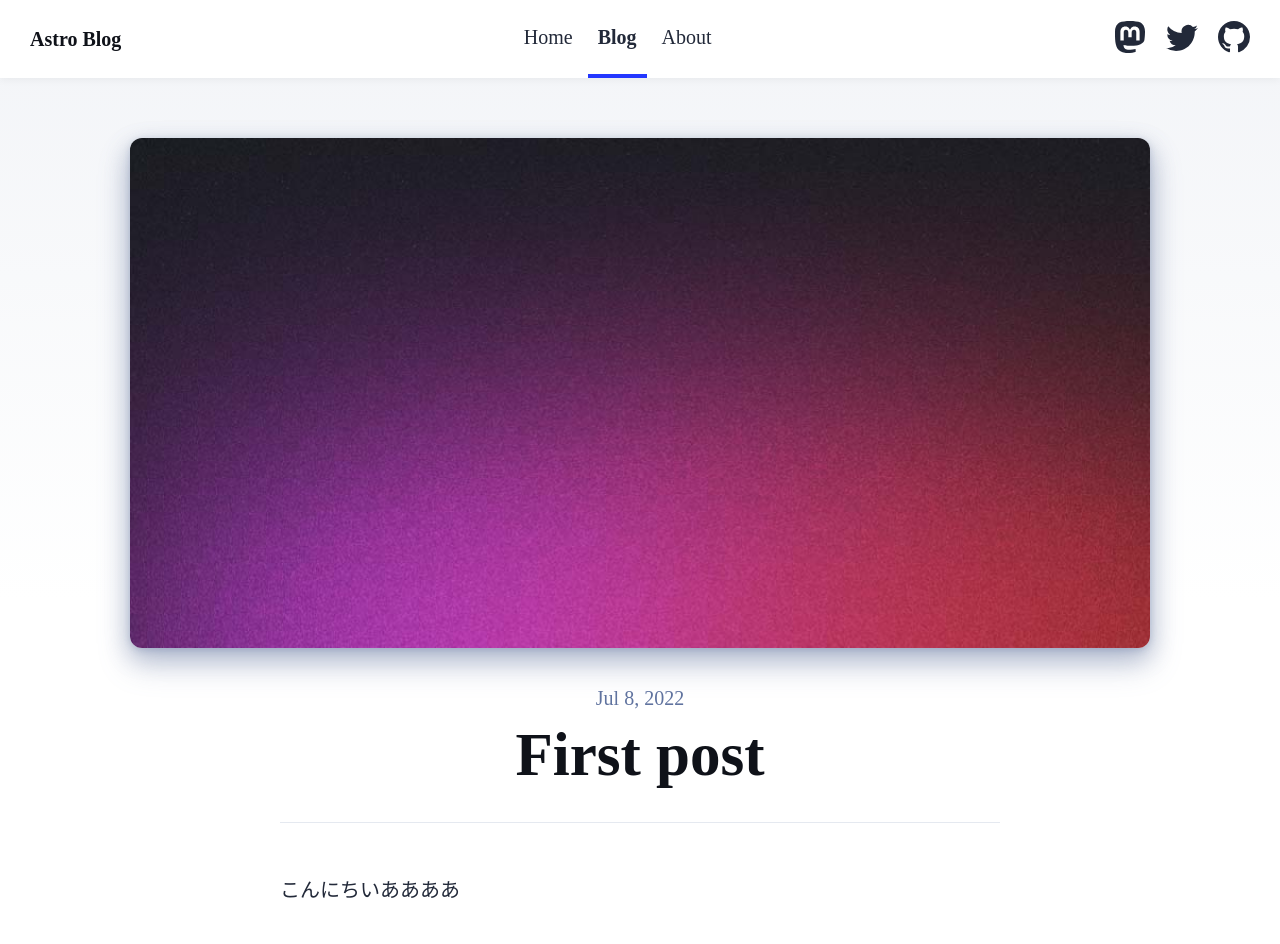
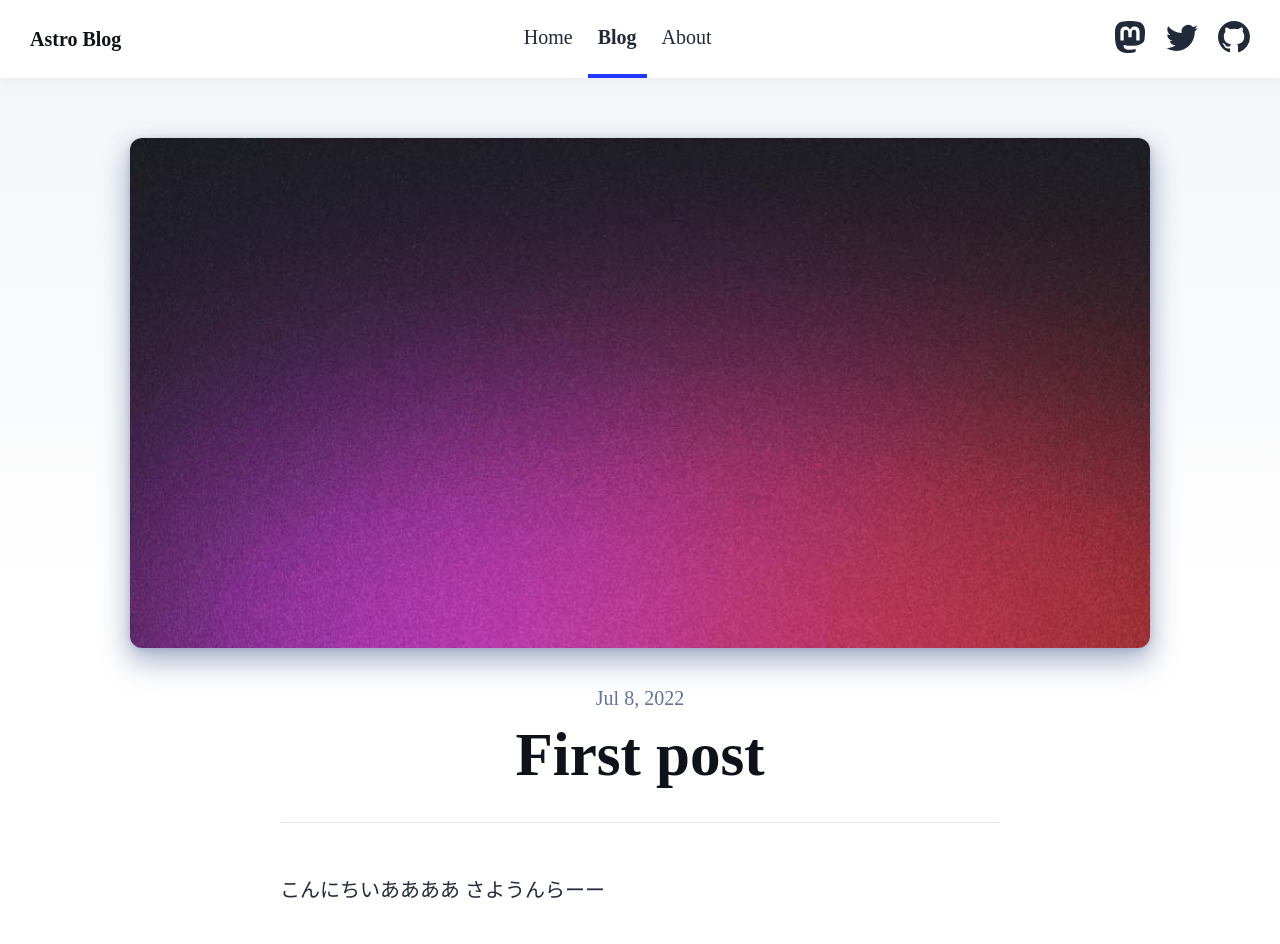
Before and after one commit to MrTechtest/Test_Blog, an Astro site: page /blog/first-post in a window 1280 px wide. Shown: the top 944 px of the page. Built offline with nearby package versions, Linux system fonts and the light colour scheme; Astro itself is replaced by a stand-in of ours.

Commit message:
second commit

```diff
--- a/src/content/blog/first-post.md
+++ b/src/content/blog/first-post.md
@@ -6,6 +6,7 @@ heroImage: '../../assets/blog-placeholder-3.jpg'
 ---
 
 こんにちいああああ
+さようんらーー
 
 Morbi tristique senectus et netus. Id semper risus in hendrerit gravida rutrum quisque non tellus. Habitasse platea dictumst quisque sagittis purus sit amet. Tellus molestie nunc non blandit massa. Cursus vitae congue mauris rhoncus. Accumsan tortor posuere ac ut. Fringilla urna porttitor rhoncus dolor. Elit ullamcorper dignissim cras tincidunt lobortis. In cursus turpis massa tincidunt dui ut ornare lectus. Integer feugiat scelerisque varius morbi enim nunc. Bibendum neque egestas congue quisque egestas diam. Cras ornare arcu dui vivamus arcu felis bibendum. Dignissim suspendisse in est ante in nibh mauris. Sed tempus urna et pharetra pharetra massa massa ultricies mi.
 
```
